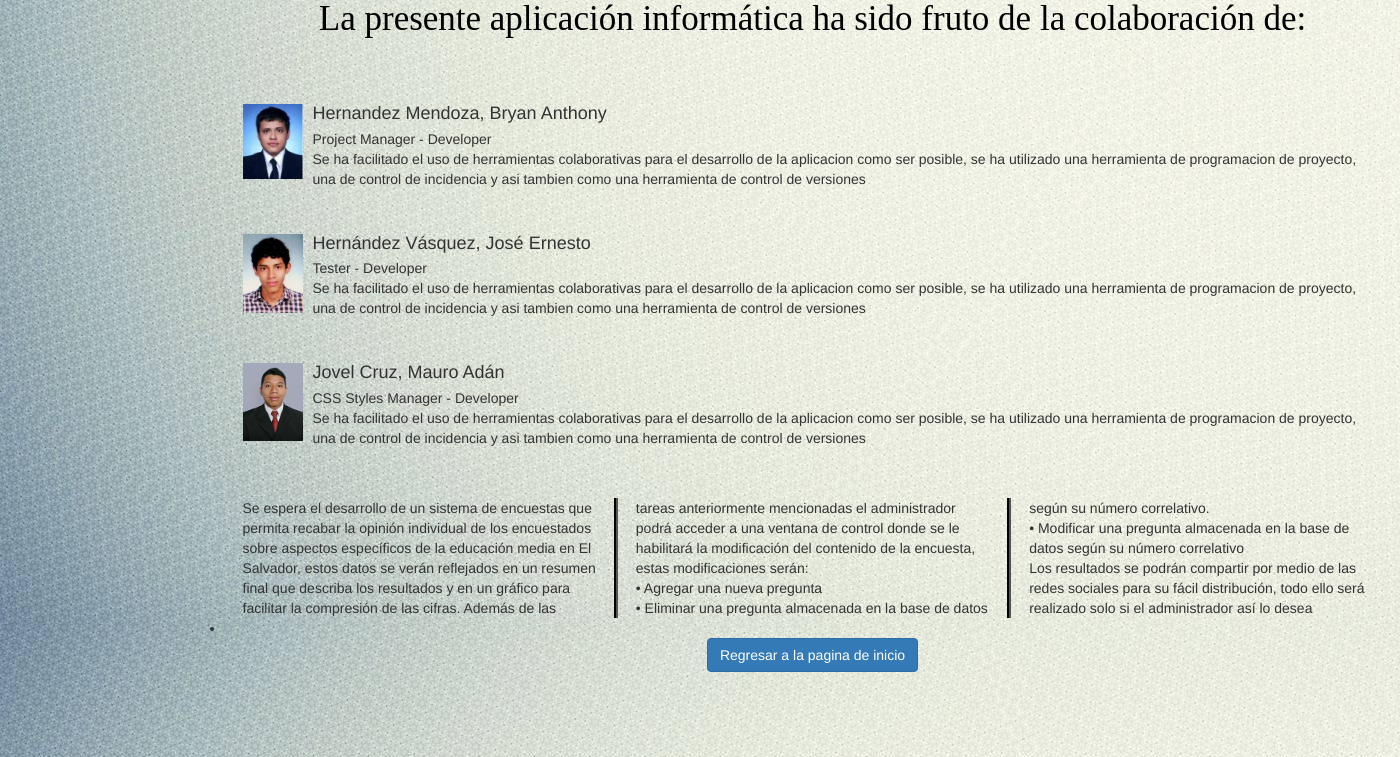
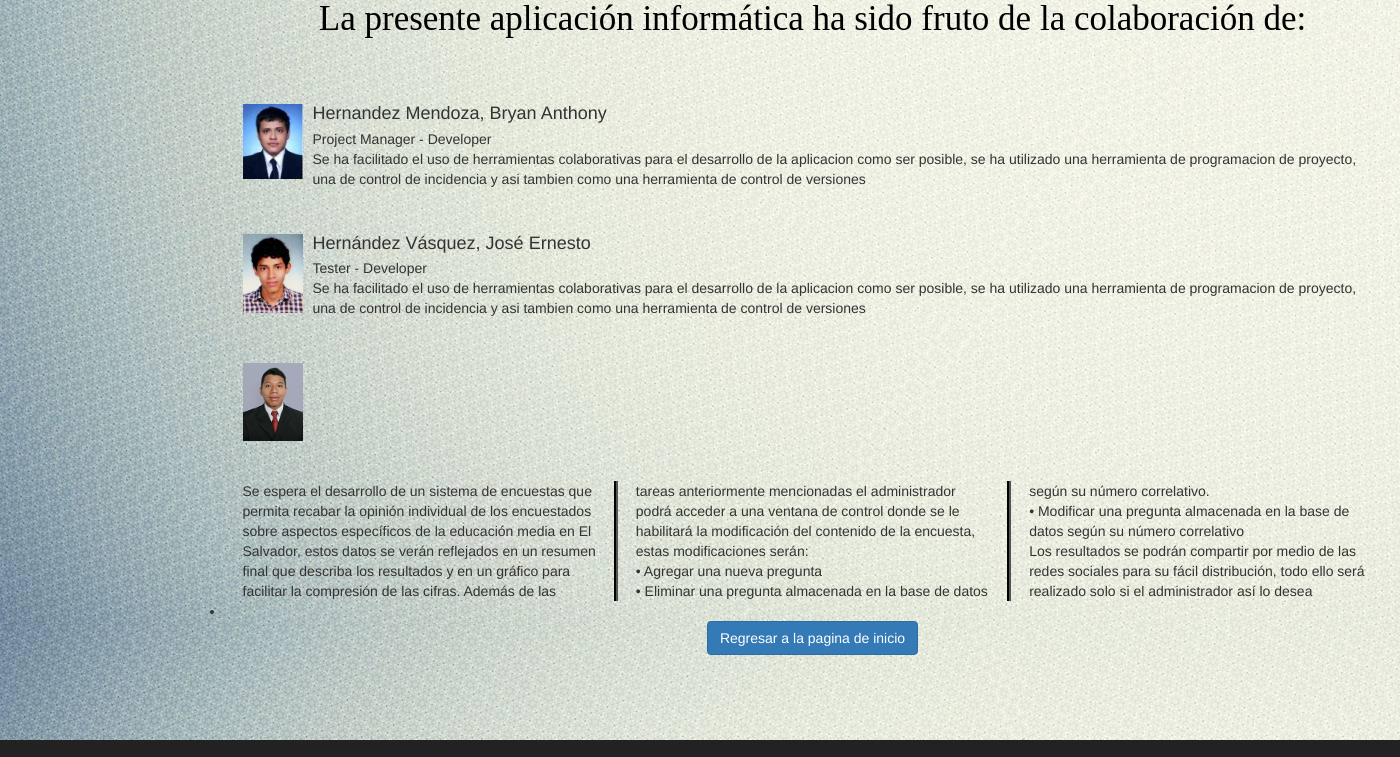
Before and after one commit to BaconAnthony2704/SistemaEncuesta, a Django app: template Sistema/templates/nosotros.html in a window 1400 px wide. Shown: the part 816-1573 px from the top of the page. Run offline with Django 3.2, Linux system fonts and the light colour scheme; the template is opened without the code that fills it, so the values that code supplies are empty; parts of the project's set-up code (start-up, migrations or seed data) failed here and were passed over; some libraries are stand-ins or nearby versions.

Commit message:
Se acaba de quitar otro integrante

```diff
--- a/Sistema/templates/nosotros.html
+++ b/Sistema/templates/nosotros.html
@@ -82,11 +82,6 @@ Herramientas de productividad</h4>
   <div class="media-left media-top">
     <img src="{% static 'img/MauroIMG.png' %}" class="media-object" style="width:60px">
   </div>
-  <div class="media-body">
-    <h4 class="media-heading">Jovel Cruz, Mauro Adán</h4>
-    <p>CSS Styles Manager - Developer <br>
-    Se ha facilitado el uso de herramientas colaborativas para el desarrollo de la aplicacion como ser posible, se ha utilizado una herramienta de programacion de proyecto, una de control de incidencia y asi tambien como una herramienta de control de versiones</p>
-  </div>
 </div>
 
   <div>
```
